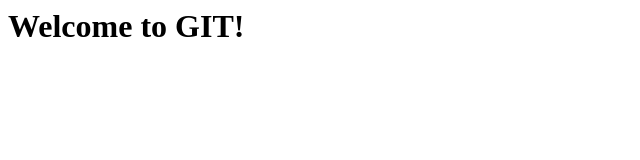
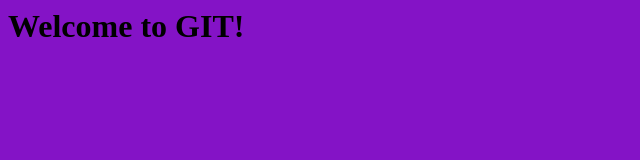
Before and after one commit to Fahad-15/test-website, a plain HTML site: page Main Dev/index.html in a window 1280 px wide. Shown: the whole page, without its empty margins (0-640 px from the left). Drawn offline with Linux system fonts and the light colour scheme.

Commit message:
added the background

```diff
--- a/Main Dev/index.html
+++ b/Main Dev/index.html
@@ -1,5 +1,10 @@
 <html>
     <body>
+        <style>
+            body {
+                background-color: rgb(132, 19, 198);
+            }
+        </style>
         <h1>
             Welcome to GIT!
     </h1>
```
